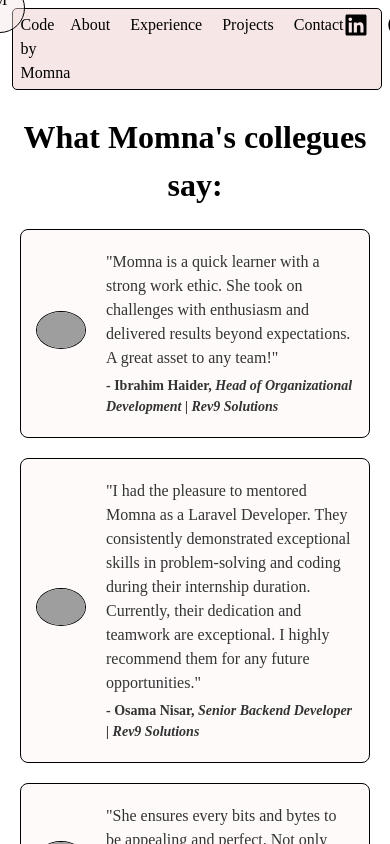
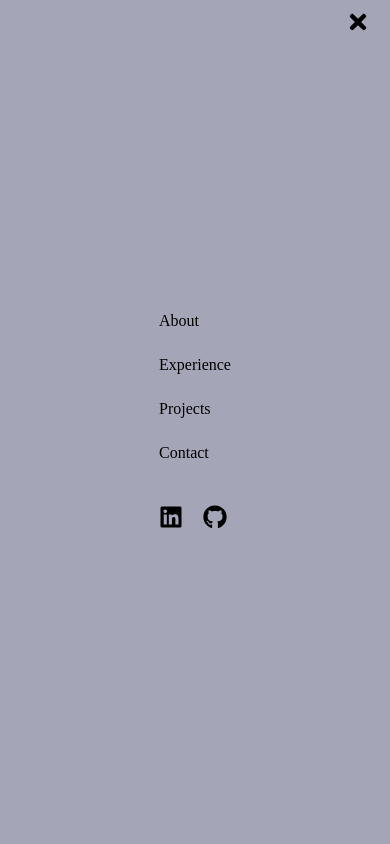
Before and after one commit to MomnaBukhari/momnabatool, a React (Vite) app: page /recommendations in a window 390 px wide. Both pictures are taken after a click on the element 377 px from the left and 48 px from the top of the page. Shown: the top 844 px of the page. Built offline with nearby package versions, Linux system fonts and the light colour scheme; grey boxes are pictures that could not be loaded.

Commit message:
Makin Responsive: part 1 - NavBar

```diff
--- a/src/components/Navbar.jsx
+++ b/src/components/Navbar.jsx
@@ -1,9 +1,15 @@
-import React from "react";
+import React, { useState } from "react";
 import { Link } from "react-router-dom";
-import { FaLinkedin, FaGithub } from "react-icons/fa";
+import { FaLinkedin, FaGithub, FaBars, FaTimes } from "react-icons/fa";
 import "../styling/Navbar.css";
 
 function Navbar() {
+  const [isSidebarOpen, setIsSidebarOpen] = useState(false);
+
+  const toggleSidebar = () => {
+    setIsSidebarOpen(!isSidebarOpen);
+  };
+
   return (
     <>
       <div className="navbar">
@@ -32,7 +38,48 @@ function Navbar() {
             <FaGithub size={24} />
           </a>
         </div>
+        <div className="navbar-toggle">
+          <FaBars size={24} onClick={toggleSidebar} />
+        </div>
       </div>
+
+      {isSidebarOpen && (
+        <div className="sidebar">
+          <div className="sidebar-header">
+            <FaTimes size={24} onClick={toggleSidebar} />
+          </div>
+          <div className="sidebar-links">
+            <Link to="/about" onClick={toggleSidebar}>
+              About
+            </Link>
+            <Link to="/experience" onClick={toggleSidebar}>
+              Experience
+            </Link>
+            <Link to="/projects" onClick={toggleSidebar}>
+              Projects
+            </Link>
+            <Link to="/contact" onClick={toggleSidebar}>
+              Contact
+            </Link>
+            <div className="sidebar-icons">
+              <a
+                href="https://www.linkedin.com/in/momna-batool/"
+                target="_blank"
+                rel="noopener noreferrer"
+              >
+                <FaLinkedin size={24} />
+              </a>
+              <a
+                href="https://github.com/MomnaBukhari"
+                target="_blank"
+                rel="noopener noreferrer"
+              >
+                <FaGithub size={24} />
+              </a>
+            </div>
+          </div>
+        </div>
+      )}
     </>
   );
 }
--- a/src/components/blocks/Loader.jsx
+++ b/src/components/blocks/Loader.jsx
@@ -3,45 +3,26 @@ import { gsap } from "gsap";
 import "../../styling/blocks/loader.css";
 
 const greetings = [
-        { text: "Hello", language: "English" },
-        { text: "Hallo", language: "German" },
-        { text: "السلام علیکم", language: "Urdu" },
-        { text: "مرحبا", language: "Arabic" },
-        { text: "Merhaba", language: "Turkish" },
-        { text: "Bonjour", language: "French" },
-        { text: "Hola", language: "Spanish" },
-        { text: "Ciao", language: "Italian" },
-        { text: "Olá", language: "Portuguese" },
-        { text: "नमस्ते", language: "Hindi" },
-        { text: "你好", language: "Mandarin" },
-        { text: "こんにちは", language: "Japanese" },
-        { text: "Xin chào", language: "Vietnamese" },
-        { text: "안녕하세요", language: "Korean" },
-        { text: "Здравствуйте", language: "Russian" },
-        { text: "Γειά σου", language: "Greek" },
-        { text: "Hej", language: "Swedish" },
-        { text: "สวัสดี", language: "Thai" },
-        { text: "שלום", language: "Hebrew" },
-        { text: "Habari", language: "Swahili" },
+  "Hello", "Hallo", "السلام علیکم", "مرحبا", "Merhaba", "Bonjour", "Hola", "Ciao",
+  "Olá", "नमस्ते", "你好", "こんにちは", "Xin chào", "안녕하세요", "Здравствуйте",
+  "Γειά σου", "Hej", "สวัสดี", "שלום", "Habari"
 ];
 
 const Loader = ({ onComplete }) => {
-  const [currentGreeting, setCurrentGreeting] = useState(greetings[0].text);
+  const [currentGreeting, setCurrentGreeting] = useState(greetings[0]);
   const [loading, setLoading] = useState(true);
 
   useEffect(() => {
-    let greetingIndex = 0;
+    let index = 0;
 
     const interval = setInterval(() => {
-      greetingIndex++;
-      if (greetingIndex < greetings.length) {
-        setCurrentGreeting(greetings[greetingIndex].text);
-      }
+      index = (index + 1) % greetings.length;
+      setCurrentGreeting(greetings[index]);
     }, 250);
 
     const timeout = setTimeout(() => {
       setLoading(false);
-      if (onComplete) onComplete();
+      onComplete && onComplete();
     }, 3000);
 
     return () => {
@@ -51,22 +32,18 @@ const Loader = ({ onComplete }) => {
   }, [onComplete]);
 
   useEffect(() => {
-    gsap.fromTo(
-      ".greeting",
-      { opacity: 0, y: 0 },
-      { opacity: 1, y: 0, duration: 0.5 }
-    );
+    gsap.fromTo(".greeting", { opacity: 0 }, { opacity: 1, duration: 0.5 });
   }, [currentGreeting]);
 
+  if (!loading) return null;
+
   return (
-    loading && (
     <div className="loader">
       <div className="text">
         <h1 className="greeting">{currentGreeting}</h1>
         <p className="static-text">Welcome to Momna's World!</p>
       </div>
     </div>
-    )
   );
 };
 
--- a/src/styling/Navbar.css
+++ b/src/styling/Navbar.css
@@ -1,36 +1,78 @@
+/* Default Navbar Styling */
 .navbar {
   display: flex;
-  justify-content:space-between;
+  justify-content: space-between;
   z-index: 10;
-  padding: 1% 2% 1% 2%;
+  padding: 1% 2%;
   background-color: #f6e6e6;
   border-radius: 5px;
   margin: 2% 2% 1% 3%;
-  -webkit-border-radius: 5px;
-  -moz-border-radius: 5px;
-  -ms-border-radius: 5px;
-  -o-border-radius: 5px;
   border: 1px solid black;
 }
-.left-navbar {
-  background-color: rgb(165, 165, 184);
-  height: 100vh;
-  width: 100vw;
-  display: flex;
-  flex-direction: column;
-  justify-content: flex-end;
-  position: fixed;
-  padding: 2%;
-}
+
 .navbar-center {
   display: flex;
   gap: 20px;
 }
+
 .navbar-right {
   display: flex;
   gap: 20px;
 }
+
+.navbar-toggle {
+  display: none;
+  cursor: pointer;
+}
+
 a {
   text-decoration: none;
   color: #000;
 }
+
+/* Sidebar Styling for Smaller Screens */
+.sidebar {
+  position: fixed;
+  top: 0;
+  left: 0;
+  height: 100vh;
+  width: 100vw;
+  background-color: rgb(165, 165, 184);
+  display: flex;
+  flex-direction: column;
+  justify-content: center;
+  align-items: center;
+  z-index: 20;
+  padding: 2%;
+}
+
+.sidebar-header {
+  position: absolute;
+  top: 10px;
+  right: 20px;
+  cursor: pointer;
+}
+
+.sidebar-links {
+  display: flex;
+  flex-direction: column;
+  gap: 20px;
+}
+
+.sidebar-icons {
+  margin-top: 20px;
+  display: flex;
+  gap: 20px;
+}
+
+/* Responsive Design */
+@media screen and (max-width: 768px) {
+  .navbar-center,
+  .navbar-right {
+    display: none;
+  }
+
+  .navbar-toggle {
+    display: block;
+  }
+}
--- a/src/styling/blocks/loader.css
+++ b/src/styling/blocks/loader.css
@@ -8,37 +8,22 @@
   display: flex;
   align-items: center;
   justify-content: center;
-  background-color: #ffffff;
-  color: rgb(0, 0, 0);
-  font-size: 2rem;
+  background-color: #fff;
   z-index: 1000;
+  overflow: hidden;
 }
+
 .text {
   text-align: center;
-  color: #000000;
-  background-color: transparent;
 }
 
 .greeting {
-  font-size: 2.5rem;
+  font-size: clamp(1rem, 3vw, 2rem);
+  font-weight: bold;
   margin: 0;
-  animation: fade 0.5s ease-in-out;
-  color: #000000;
-  background-color: transparent;
 }
 
 .static-text {
-  font-size: 1.5rem;
+  font-size: clamp(0.5rem, 2vw, 1rem);
   margin-top: 0.5rem;
-  color: #000000;
-  background-color: transparent;
 }
-
-@keyframes fade {
-  from {
-    opacity: 0;
-  }
-  to {
-    opacity: 1;
-  }
-}
```
Lines whose indentation alone changed are shown as unchanged.
